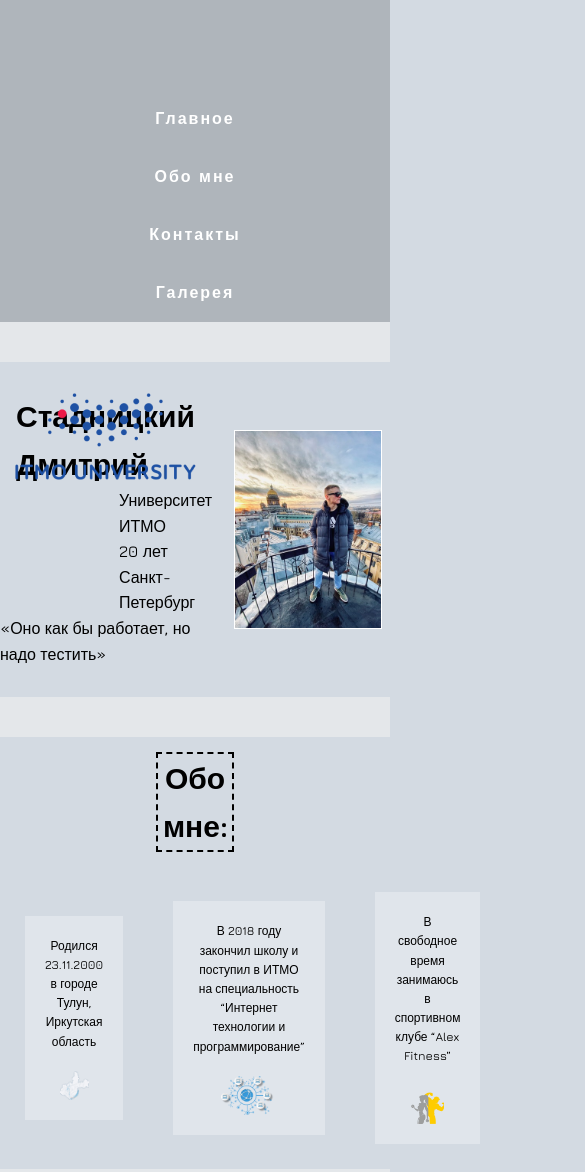
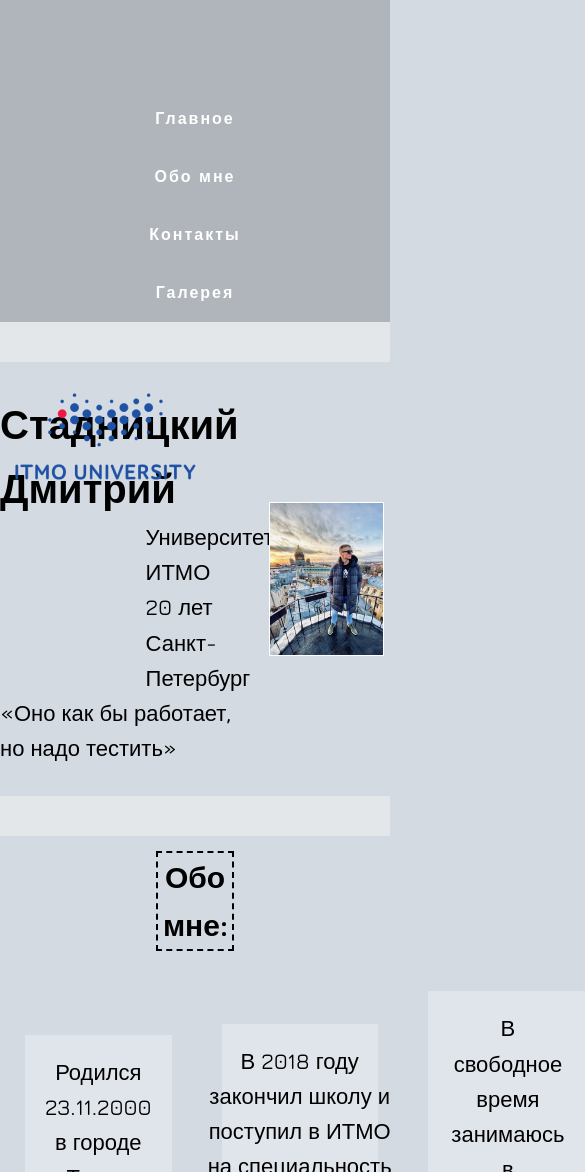
Before and after one commit to DimonStad/school_web, a plain HTML site: page index.html in a window 390 px wide. Shown: the top 1172 px of the page, 585 px wide, since content can reach past the window. Drawn offline with nearby package versions, Linux system fonts and the light colour scheme.

Commit message:
Adptive1100

```diff
--- a/Assets/css/style.css
+++ b/Assets/css/style.css
@@ -323,3 +323,26 @@ h1{
   font-size: 12px;
 }
 }
+
+@media (max-width: 1100px) {
+h1{
+    font-size: 40px;
+  }
+
+.intro_text ul{
+  font-size: 22px;
+}
+
+.intro_text q{
+  font-size: 22px;
+}
+.About_text{
+  font-size: 30px;
+}
+.about_itmo span{
+  font-size: 22px;
+}
+.info_about > div span{
+  font-size: 22px;
+}
+}
```
